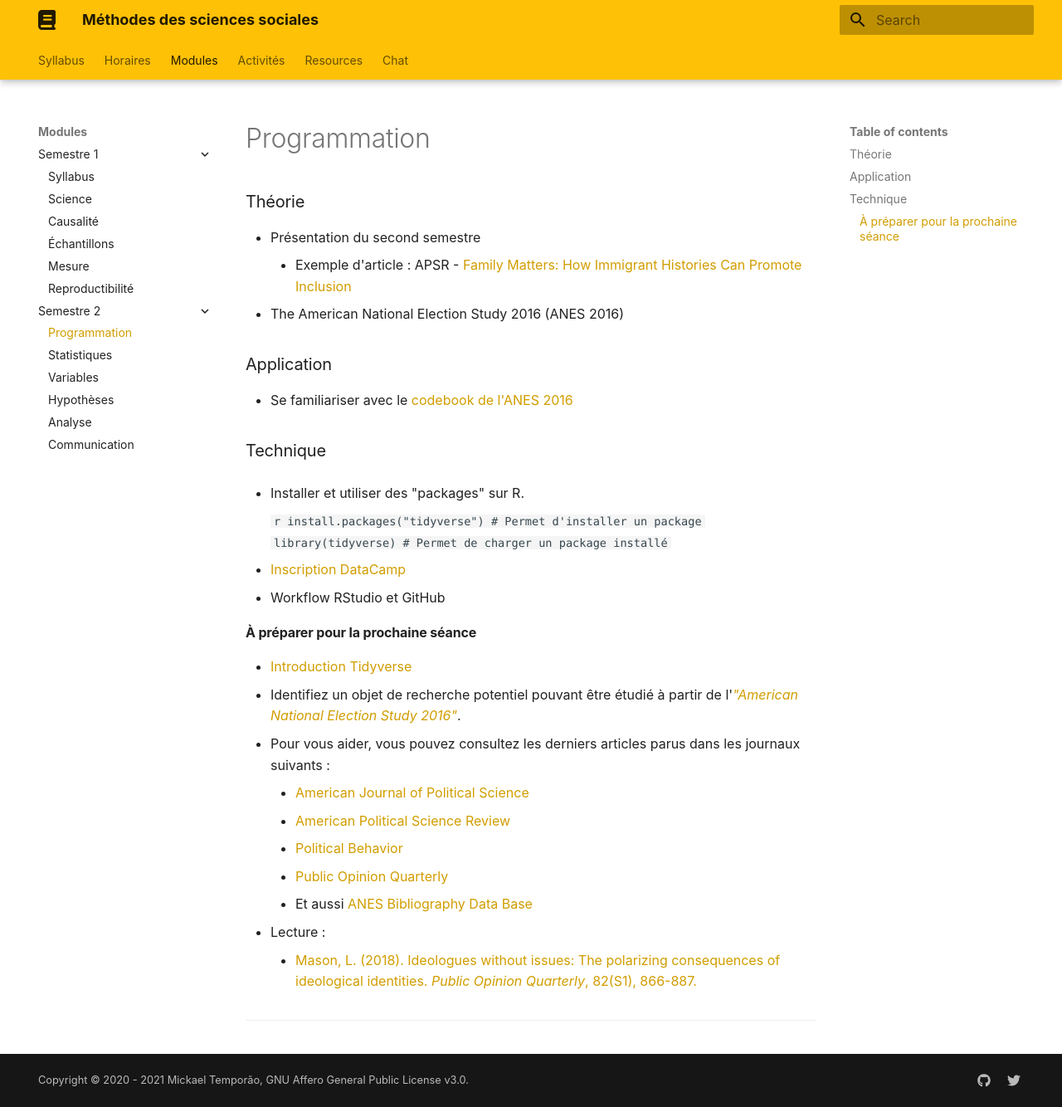
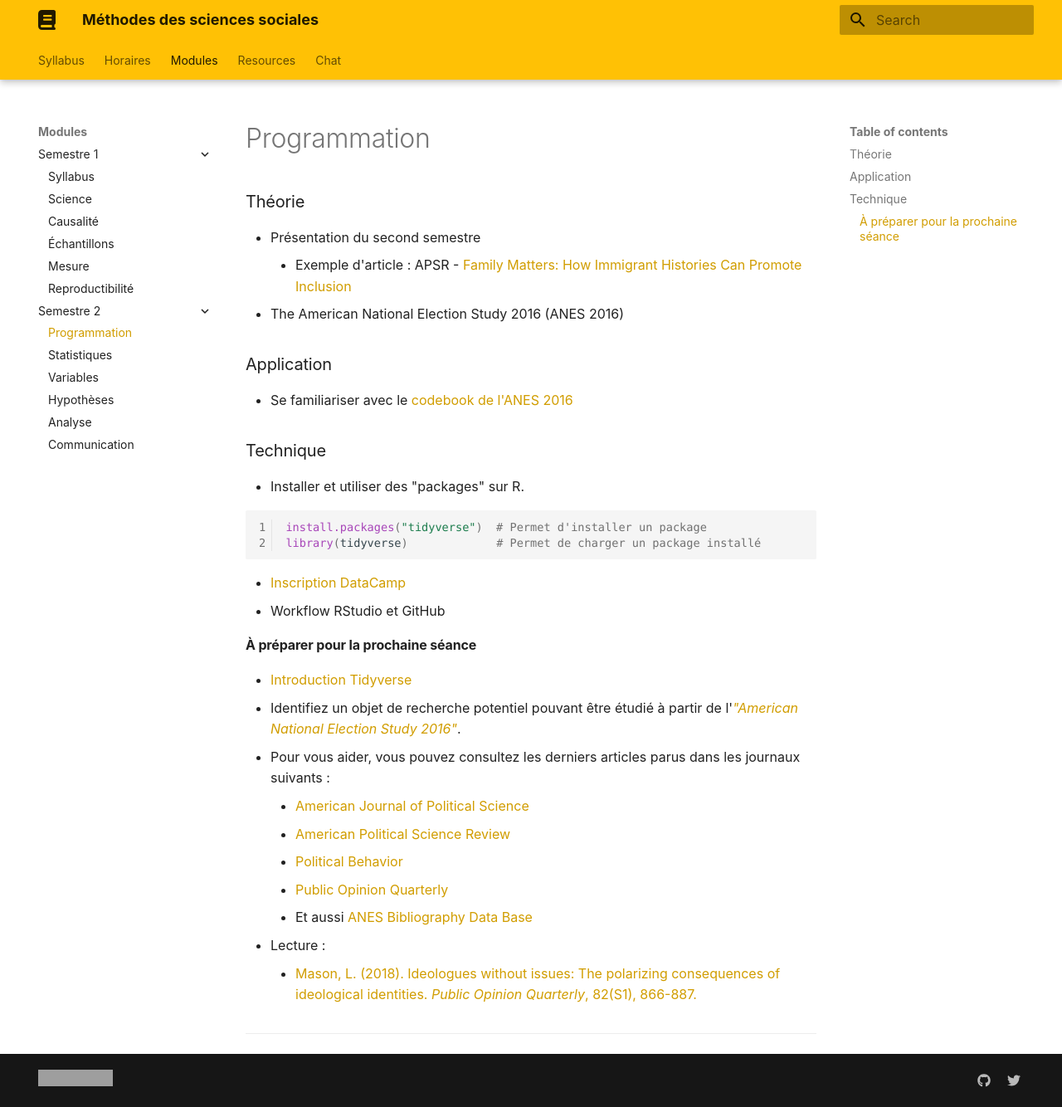
Before and after one commit to mickaeltemporao/mdss, an MkDocs documentation site: the page built from docs/modules/programming.md, in a window 1280 px wide and 1334 px high. Shown: the whole window at 83% size. Built offline with MkDocs 1.6.1 and Material for MkDocs 9.7.7, drawn with Linux system fonts in a browser that asks for light colours; some web fonts are replaced; grey boxes are pictures that could not be loaded.

Commit message:
update readme contribs change license

```diff
--- a/mkdocs.yml
+++ b/mkdocs.yml
@@ -27,10 +27,16 @@ markdown_extensions:
   - pymdownx.emoji:
       emoji_index: !!python/name:materialx.emoji.twemoji
       emoji_generator: !!python/name:materialx.emoji.to_svg
+  - pymdownx.highlight:
+      linenums: true
+      linenums_style: pymdownx-inline
+  - pymdownx.inlinehilite
+  - pymdownx.superfences
+  - pymdownx.keys
+  - pymdownx.tasklist:
+      custom_checkbox: true
 
-
-copyright: Copyright &copy; 2020 - 2021 Mickael Temporão,  <a href="https://spdx.org/licenses/AGPL-3.0-or-later.html">GNU Affero General Public License v3.0</a>.
-
+copyright: <a rel="license" href="http://creativecommons.org/licenses/by-nc-sa/4.0/"><img alt="Creative Commons License" style="border-width:0" src="https://i.creativecommons.org/l/by-nc-sa/4.0/88x31.png" /></a>
 extra:
   generator: false
   social:
@@ -61,13 +67,13 @@ nav:
       - modules/hypothesis.md
       - modules/analysis.md
       - modules/communication.md
-  - Activités:
-    - activities/participation.md
-    - activities/assignments-winter.md
-    - activities/report-winter.md
     # - Semestre 2:
     #   - activities/assignments-summer.md
   - Resources:
+    - Activités:
+      - activities/participation.md
+      - activities/assignments-winter.md
+      - activities/report-winter.md
     - resources/book.md
     - resources/writing.md
     - resources/coding.md
```
Also changed, not shown: README.md (+8 -9 lines), docs/modules/programming.md (+4 -4 lines).
